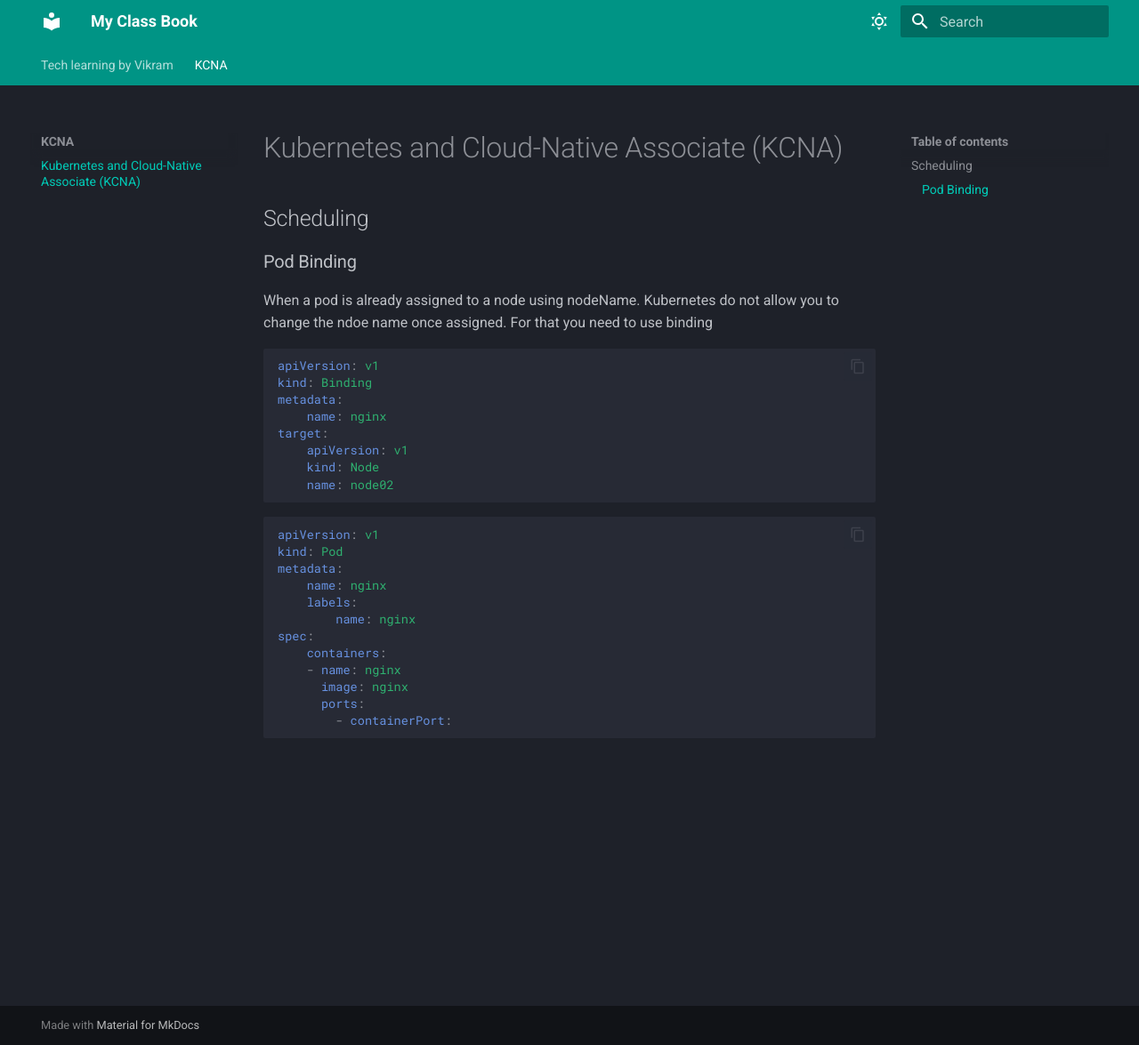
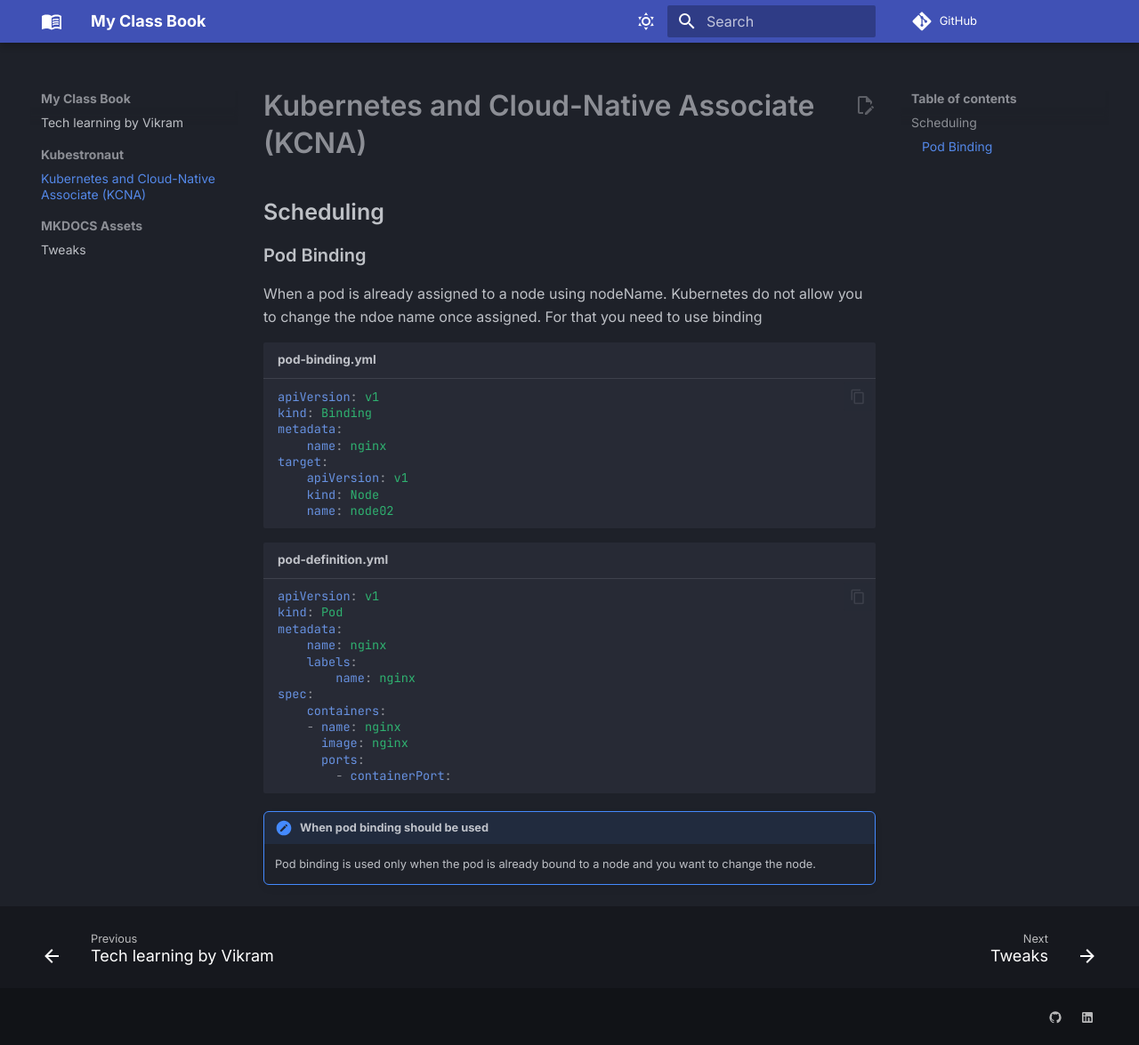
Before and after one commit to vikrampruthvi5/TechDocs, an MkDocs documentation site: the page built from docs/Kubestronaut/KCNA.md, in a window 1280 px wide and 1175 px high. Shown: the whole window at 89% size. Built offline with MkDocs 1.6.1 and Material for MkDocs 9.7.7, drawn with Linux system fonts in a browser that asks for light colours.

Commit message:
Corporate look

````diff
--- a/docs/KCNA/KCNA.md
+++ b/docs/Kubestronaut/KCNA.md
@@ -4,7 +4,7 @@
 ### Pod Binding
 When a pod is already assigned to a node using nodeName. Kubernetes do not allow you to change the ndoe name once assigned. For that you need to use binding
 
-```yaml
+```yaml title="pod-binding.yml"
 apiVersion: v1
 kind: Binding
 metadata:
@@ -15,7 +15,7 @@ target:
     name: node02
 ```
 
-```yaml
+```yaml title="pod-definition.yml"
 apiVersion: v1
 kind: Pod
 metadata:
@@ -29,3 +29,6 @@ spec:
       ports:
         - containerPort:
 ```
+
+!!! note "When pod binding should be used"
+    Pod binding is used only when the pod is already bound to a node and you want to change the node.
--- /dev/null
+++ b/docs/assets/css/corporate.css
@@ -0,0 +1,39 @@
+/* Import clean, legible fonts */
+@import url('https://fonts.googleapis.com/css2?family=Inter:wght@400;500;600&family=JetBrains+Mono:wght@400;600&display=swap');
+
+/* Reduce roundness & shadows for a “suite-like” feel */
+:root {
+  --md-sys-shape-corner-medium: 6px;
+  --md-sys-color-outline-variant: rgba(255,255,255,.08);
+}
+
+/* Headings: slightly tighter and neutral */
+.md-typeset h1, .md-typeset h2, .md-typeset h3 {
+  letter-spacing: 0;
+  font-weight: 600;
+}
+
+/* Table polish */
+.md-typeset table:not([class]) {
+  font-size: .95rem;
+}
+.md-typeset table:not([class]) th,
+.md-typeset table:not([class]) td {
+  border-color: var(--md-sys-color-outline-variant);
+}
+
+/* Admonitions: subtle borders */
+.md-typeset .admonition, .md-typeset details {
+  border-radius: 6px;
+  border: 1px solid var(--md-sys-color-outline-variant);
+}
+
+/* Code blocks: slightly denser */
+.md-typeset pre > code {
+  line-height: 1.35;
+}
+
+/* Footer: muted, compact */
+.md-footer {
+  font-size: .9rem;
+}
--- a/mkdocs.yml
+++ b/mkdocs.yml
@@ -1,41 +1,80 @@
 site_name: My Class Book
+site_description: Internal knowledge & study notes
+site_url: https://vikrampruthvi5.github.io/
+repo_url: https://github.com/vikrampruthvi5
+edit_uri: edit/main/docs/
+use_directory_urls: true
+strict: true
+
 theme:
   name: material
+  font:
+    text: Inter
+    code: JetBrains Mono
+  icon:
+    logo: material/book-open-variant
   features:
     - navigation.instant
-    - navigation.tabs
     - navigation.sections
-    - navigation.top
+    - navigation.tracking
+    - navigation.footer
+    - toc.follow
+    - content.code.copy
+    - content.action.edit
+    - content.tabs.link
+    - search.suggest
     - search.highlight
-    - search.suggest
-    - content.code.copy
   palette:
     - scheme: slate
-      primary: teal      # main header, nav highlight, links
-      accent: cyan       # buttons, focus outlines, sliders
+      primary: indigo
+      accent: blue grey
       toggle:
         icon: material/weather-sunny
         name: Switch to light mode
     - scheme: default
-      primary: teal
-      accent: cyan
+      primary: indigo
+      accent: blue grey
       toggle:
         icon: material/weather-night
         name: Switch to dark mode
+
+extra:
+  social:
+    - icon: material/github
+      link: https://github.com/vikrampruthvi5
+    - icon: material/linkedin
+      link: https://www.linkedin.com/in/pruthvivikram
+  generator: false
+  status:
+    new: New
+    deprecated: Deprecated
+
 plugins:
   - search
   - awesome-pages
+  - minify:
+      minify_html: true
+  - git-revision-date-localized:
+      enable_creation_date: true
+      fallback_to_build_date: true
+
 markdown_extensions:
   - toc:
       permalink: true
   - admonition
-  - codehilite
+  - def_list
   - footnotes
-  - def_list
   - pymdownx.superfences
-  - pymdownx.tabbed
-  - pymdownx.highlight
+  - pymdownx.tabbed:
+      alternate_style: true
+  - pymdownx.highlight:
+      anchor_linenums: true
   - pymdownx.inlinehilite
   - pymdownx.emoji:
       emoji_index: !!python/name:material.extensions.emoji.twemoji
       emoji_generator: !!python/name:material.extensions.emoji.to_svg
+
+extra_css:
+  - assets/css/corporate.css
+extra_javascript:
+  - https://cdn.jsdelivr.net/npm/mermaid@10/dist/mermaid.min.js
--- /dev/null
+++ b/requirements.txt
@@ -0,0 +1,6 @@
+mkdocs==1.6.0
+mkdocs-material==9.5.34
+mkdocs-awesome-pages-plugin==2.9.2
+mkdocs-minify-plugin==0.7.2
+mkdocs-git-revision-date-localized-plugin==1.3.0
+pymdown-extensions==10.11.2
````
Also changed, not shown: docs/MKDOCS Assets/tweaks.md (added, +3 -0 lines).
